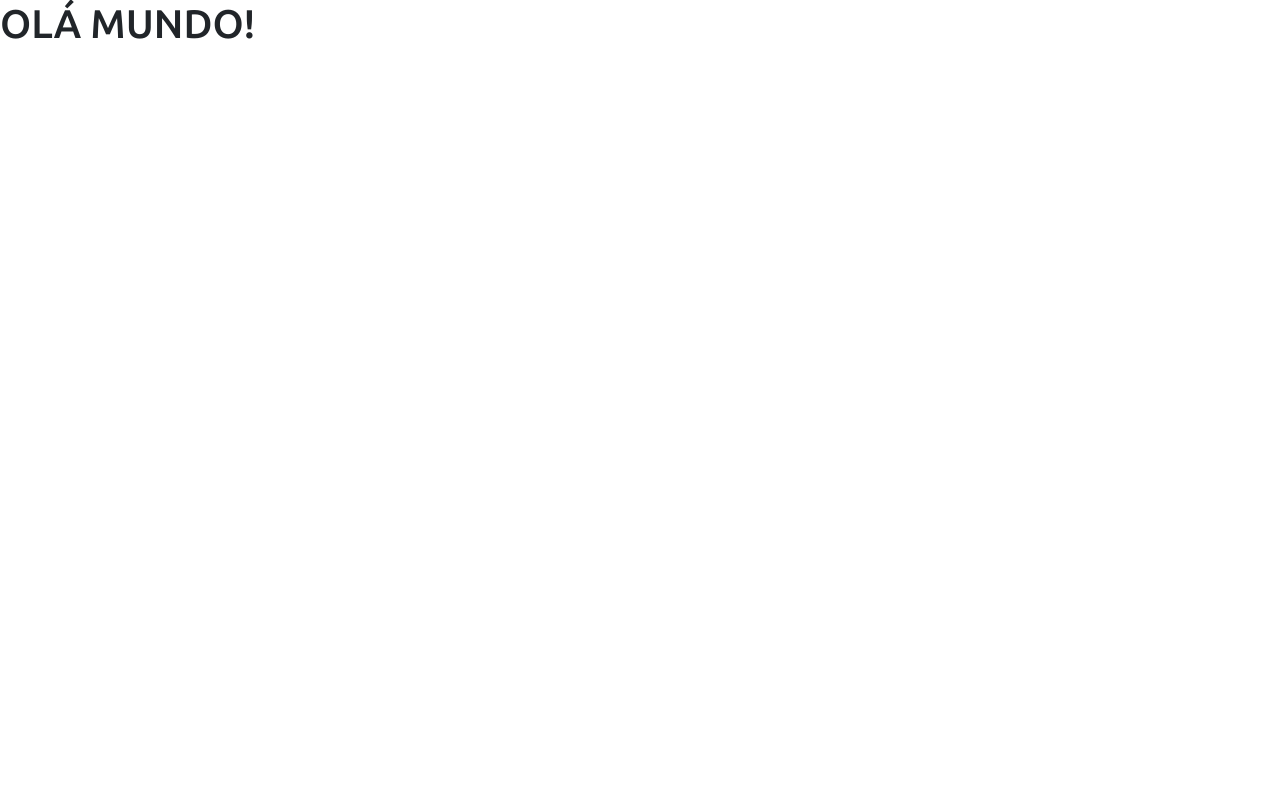
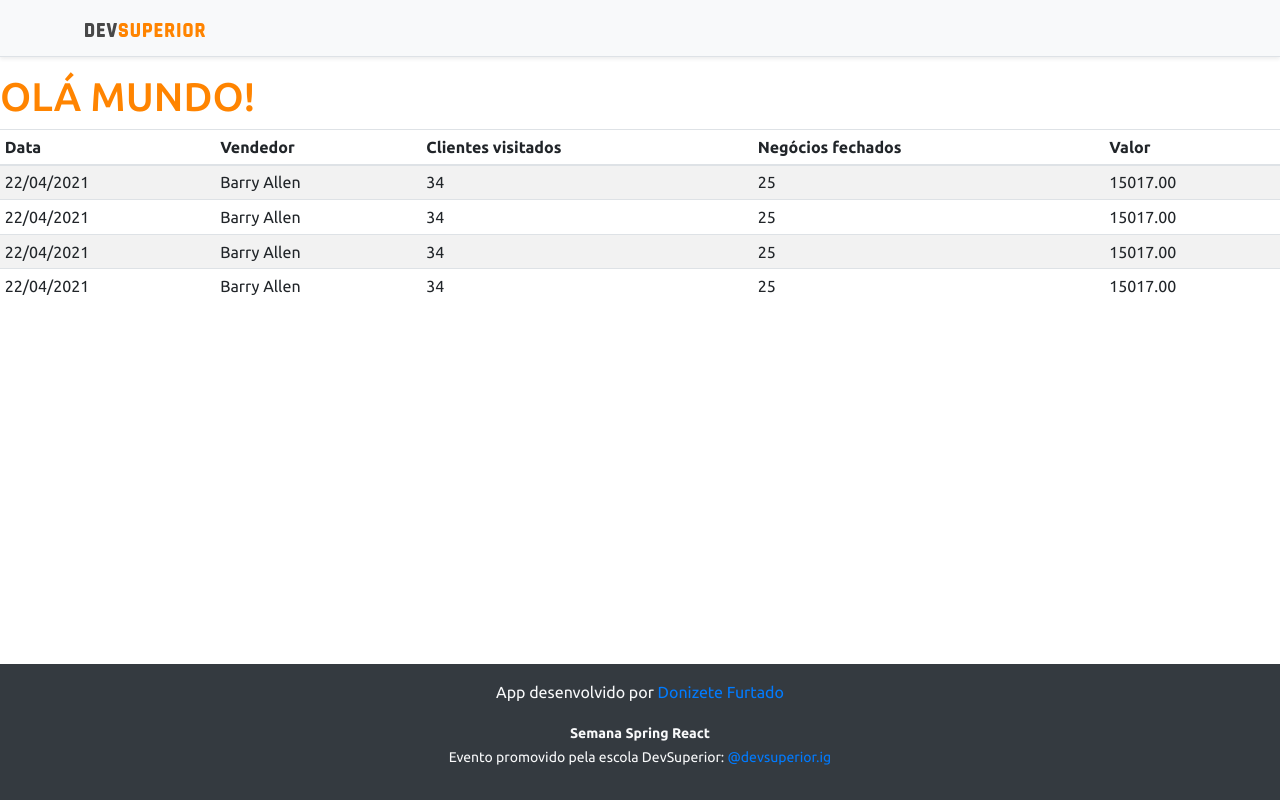
Before and after one commit to DonizeteFurtado/projeto-sds3, a React (Create React App) app in the folder frontend/: page / in a window 1280 px wide. Built offline with nearby package versions, Linux system fonts and the light colour scheme.

Commit message:
Avançando no Projeto

```diff
--- a/frontend/src/App.tsx
+++ b/frontend/src/App.tsx
@@ -1,8 +1,17 @@
+import DataTable from "componentes/DataTable";
+import Footer from "componentes/Footer";
+import NavBar from "componentes/NavBar";
+
 function App() {
   return (
-    <div>
-      <h1>OLÁ MUNDO!</h1>
-    </div>
+    <>
+      <NavBar />
+      <div>
+        <h1 className="text-primary">OLÁ MUNDO!</h1>
+        <DataTable/>
+      </div>
+      <Footer/>
+    </>
   );
 }
 
--- /dev/null
+++ b/frontend/src/componentes/DataTable/index.tsx
@@ -0,0 +1,49 @@
+const DataTable = () => {
+    return (
+        <div className="table-responsive">
+            <table className="table table-striped table-sm">
+                <thead>
+                    <tr>
+                        <th>Data</th>
+                        <th>Vendedor</th>
+                        <th>Clientes visitados</th>
+                        <th>Negócios fechados</th>
+                        <th>Valor</th>
+                    </tr>
+                </thead>
+                <tbody>
+                    <tr>
+                        <td>22/04/2021</td>
+                        <td>Barry Allen</td>
+                        <td>34</td>
+                        <td>25</td>
+                        <td>15017.00</td>
+                    </tr>
+                    <tr>
+                        <td>22/04/2021</td>
+                        <td>Barry Allen</td>
+                        <td>34</td>
+                        <td>25</td>
+                        <td>15017.00</td>
+                    </tr>
+                    <tr>
+                        <td>22/04/2021</td>
+                        <td>Barry Allen</td>
+                        <td>34</td>
+                        <td>25</td>
+                        <td>15017.00</td>
+                    </tr>
+                    <tr>
+                        <td>22/04/2021</td>
+                        <td>Barry Allen</td>
+                        <td>34</td>
+                        <td>25</td>
+                        <td>15017.00</td>
+                    </tr>
+                </tbody>
+            </table>
+        </div>
+    );
+}
+
+export default DataTable;
--- /dev/null
+++ b/frontend/src/componentes/Footer/index.tsx
@@ -0,0 +1,13 @@
+const Footer = () => {
+    return (
+        <footer className="footer mt-auto py-3 bg-dark">
+            <div className="container">
+                <p className="text-light">App desenvolvido por <a href="https://github.com/DonizeteFurtado" target="_blank" rel="noreferrer">Donizete Furtado</a></p>
+                <p className="text-light"><small><strong>Semana Spring React</strong><br />
+      Evento promovido pela escola DevSuperior: <a href="https://instagram.com/devsuperior.ig" target="_blank" rel="noreferrer">@devsuperior.ig</a></small></p>
+            </div>
+        </footer>
+    );
+}
+
+export default Footer;
--- /dev/null
+++ b/frontend/src/componentes/NavBar/index.tsx
@@ -0,0 +1,15 @@
+import ImgDsDark from 'assets/img/ds-dark.svg';
+
+const NavBar = () => {
+    return (
+        <div className="d-flex flex-column flex-md-row align-items-center p-3 px-md-4 mb-3 bg-light border-bottom shadow-sm">
+            <div className="container">
+                <nav className="my-2 my-md-0 mr-md-3">
+                    <img src={ImgDsDark} alt="DevSuperior" width="120" />
+                </nav>
+            </div>
+        </div>
+    );
+}
+
+export default NavBar;
```
Also changed, not shown: frontend/src/assets/img/ds-dark.svg (added).
